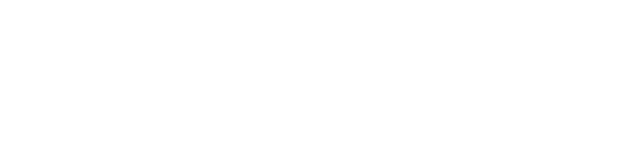
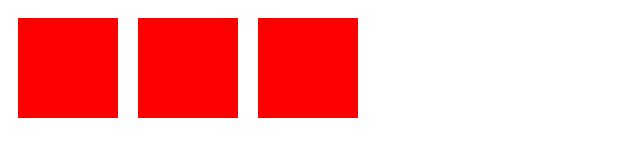
Before and after one commit to Brem0827/Project2020-1, a plain HTML site: page jQuery03.html in a window 1280 px wide. Shown: the whole page, without its empty margins (0-640 px from the left). Drawn offline with nearby package versions, Linux system fonts and the light colour scheme.

Commit message:
FIx jQuery03

```diff
--- a/jQuery03.html
+++ b/jQuery03.html
@@ -9,28 +9,26 @@
     <meta charset="UTF-8">
     <meta name="viewport" content="width=device-width, initial-scale=1.0">
     <title>이현종의 jQuery 페이지</title>
-    <script src="https://code.jquery.com/jquery-3.5.1.min.js"
-    integrity="sha256-9/aliU8dGd2tb6OSsuzixeV4y/faTqgFtohetphbbj0="
-    crossorigin="anonymous">
+    <script src="https://code.jquery.com/jquery-3.5.1.min.js">
     </script>
 
     <script>
         //이벤트를 연결 합니다.
-        $(document).ready(function(){
-            //스타일 적용
-            $('.box').css('float' , 'left');
-            $('.box').css('margin' , 10);
-            $('.box').css('width' , 100);
-            $('.box').css('height' , 100);
-            $('.box').css('backgroundcolor' , 'blue');
+        $(document).ready(function () {
+            // 스타일을 적용합니다.
+            $('.box').css('float', 'left');
+            $('.box').css('margin', 10);
+            $('.box').css('width', 100);
+            $('.box').css('height', 100);
+            $('.box').css('backgroundColor', 'red');
             //스타일의 두번째 적용 방법
-            $('.box2').css({
-                float: 'left',
-                margin: 10,
-                width: 100,
-                height: 100,
-                backgroundColor: 'red'
-            });
+            // $('.box2').css({
+            //     float: 'left',
+            //     margin: 10,
+            //     width: 100,
+            //     height: 100,
+            //     backgroundColor: 'red'
+            // });
         });
     </script>
 
```
